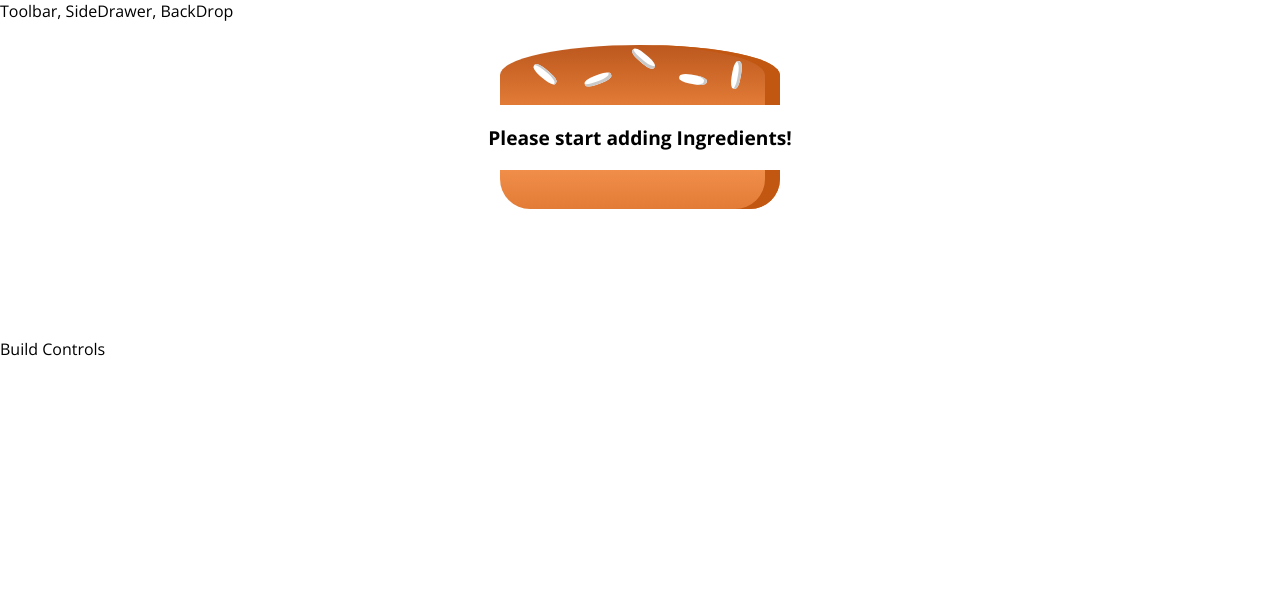
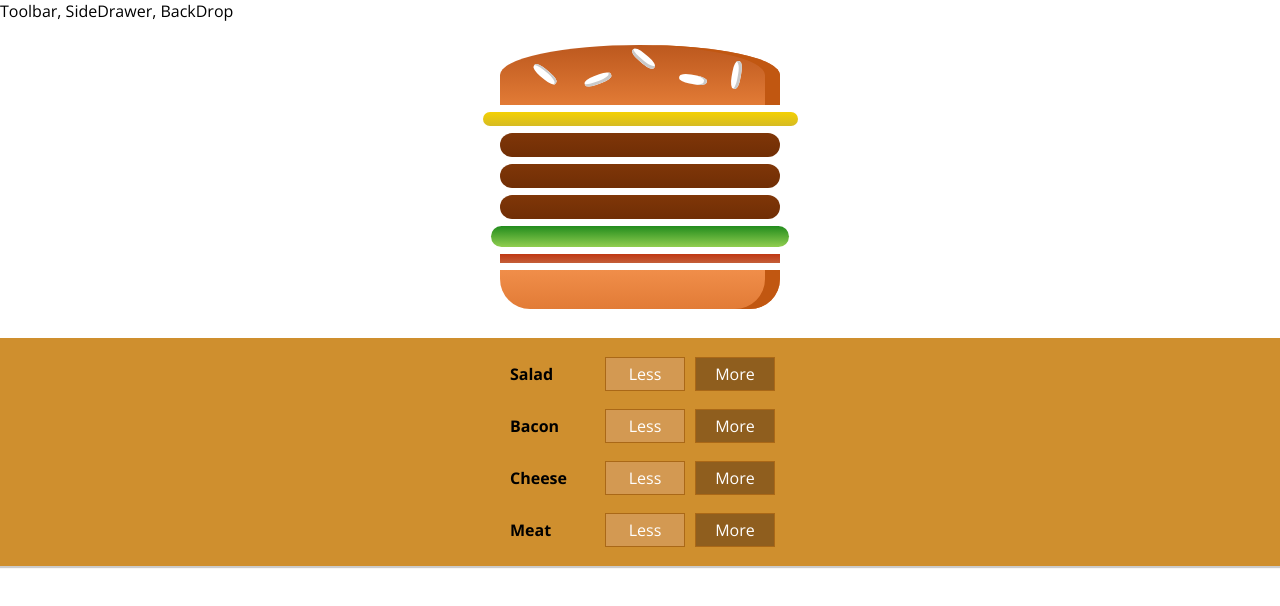
Before and after one commit to aijazbinqasim/burger-builder, a React (Create React App) app: page / in a window 1280 px wide. Shown: the top 606 px of the page. Built offline with nearby package versions, Linux system fonts and the light colour scheme.

Commit message:
Added Build Controls.

```diff
--- a/src/components/Burger/Burger.js
+++ b/src/components/Burger/Burger.js
@@ -18,7 +18,7 @@ const Burger = props => {
     }
 
     return (
-        <div className={styles.Burger}>
+        <div className={styles.burger}>
             <Ingredient type="breadTop" />
             {ingredients}
             <Ingredient type="breadBottom" />
--- a/src/components/Burger/Burger.module.css
+++ b/src/components/Burger/Burger.module.css
@@ -1,4 +1,4 @@
-.Burger {
+.burger {
     width: 100%;
     margin: auto;
     height: 250px;
@@ -9,7 +9,7 @@
 }
 
 @media (min-width: 500px) and (min-height: 400px) {
-    .Burger {
+    .burger {
        width:350px;
        height: 300px;
     }
--- /dev/null
+++ b/src/components/Burger/Controls/Control/Control.js
@@ -0,0 +1,11 @@
+import styles from './Control.module.css';
+
+const Control = props => (
+    <div className={styles.buildControl}>
+        <div className={styles.label}>{props.label}</div>
+        <button className={styles.less}>Less</button>
+        <button className={styles.more}>More</button>
+    </div>
+);
+
+export default Control;
--- /dev/null
+++ b/src/components/Burger/Controls/Control/Control.module.css
@@ -0,0 +1,56 @@
+.buildControl {
+    display: flex;
+    justify-content: space-between;
+    align-items: center;
+    margin: 5px 0;
+}
+
+.buildControl button {
+    display: block;
+    font: inherit;
+    padding: 5px;
+    margin: 0 5px;
+    width: 80px;
+    border: 1px solid #AA6817;
+    cursor: pointer;
+    outline: none;
+}
+
+.buildControl button:disabled {
+    background-color: #AC9980;
+    border: 1px solid #7E7365;
+    color: #ccc;
+    cursor: default;
+}
+
+.buildControl button:hover:disabled {
+    background-color: #AC9980;
+    color: #ccc;
+    cursor: not-allowed;
+}
+
+.label {
+    padding: 10px;
+    font-weight: bold;
+    width: 80px;
+}
+
+.buildControl .less {
+    background-color: #D39952;
+    color: white;
+}
+
+.buildControl .more {
+    background-color: #8F5E1E;
+    color: white;
+}
+
+.buildControl .less:hover, .buildControl .less:active {
+    background-color: #DAA972;
+    color: white;
+}
+
+.buildControl .more:hover,.buildControl .more:active {
+    background-color: #99703F;
+    color: white;
+}
--- /dev/null
+++ b/src/components/Burger/Controls/Controls.js
@@ -0,0 +1,19 @@
+import styles from './Controls.module.css';
+import Control from './Control/Control';
+
+const controls = [
+    { label: 'Salad', type: 'salad' },
+    { label: 'Bacon', type: 'bacon' },
+    { label: 'Cheese', type: 'cheese' },
+    { label: 'Meat', type: 'meat' }
+];
+
+const Controls = props => (
+    <div className={styles.controls}>
+        {controls.map(ctr => (
+            <Control key={ctr.label} label={ctr.label} />
+        ))}
+    </div>
+);
+
+export default Controls;
--- /dev/null
+++ b/src/components/Burger/Controls/Controls.module.css
@@ -0,0 +1,10 @@
+.controls {
+   width: 100%;
+   background-color: #CF8F2E;
+   display: flex;
+   flex-flow: column;
+   align-items: center;
+   box-shadow: 0 2px 1px #ccc;
+   margin: auto;
+   padding: 10px 0;
+}
--- a/src/containers/BurgerBuilder/BurgerBuilder.js
+++ b/src/containers/BurgerBuilder/BurgerBuilder.js
@@ -1,14 +1,15 @@
 import React from 'react';
 import Burger from '../../components/Burger/Burger';
+import Controls from '../../components/Burger/Controls/Controls';
 
 export default class BurgerBuilder extends React.Component {
 
     state = {
         item: {
-            cheese: 0,
-            meat: 0,
-            salad: 0,
-            bacon: 0
+            cheese: 1,
+            meat: 3,
+            salad: 1,
+            bacon: 1
         }
     }
 
@@ -16,7 +17,7 @@ export default class BurgerBuilder extends React.Component {
         return (
             <>
                 <Burger item={this.state.item} />
-                <div>Build Controls</div>
+                <Controls />
             </>
         );
     }
```
